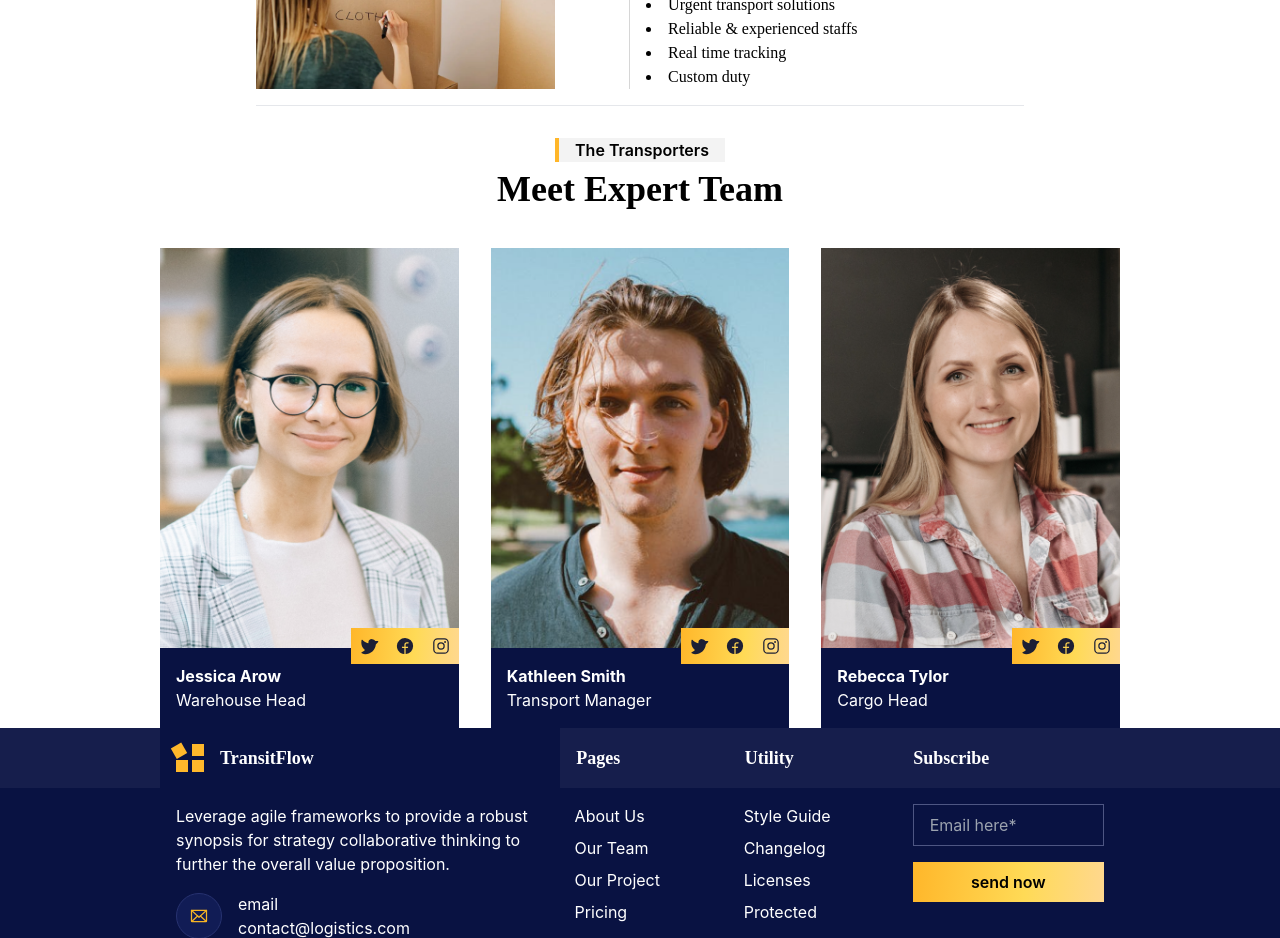
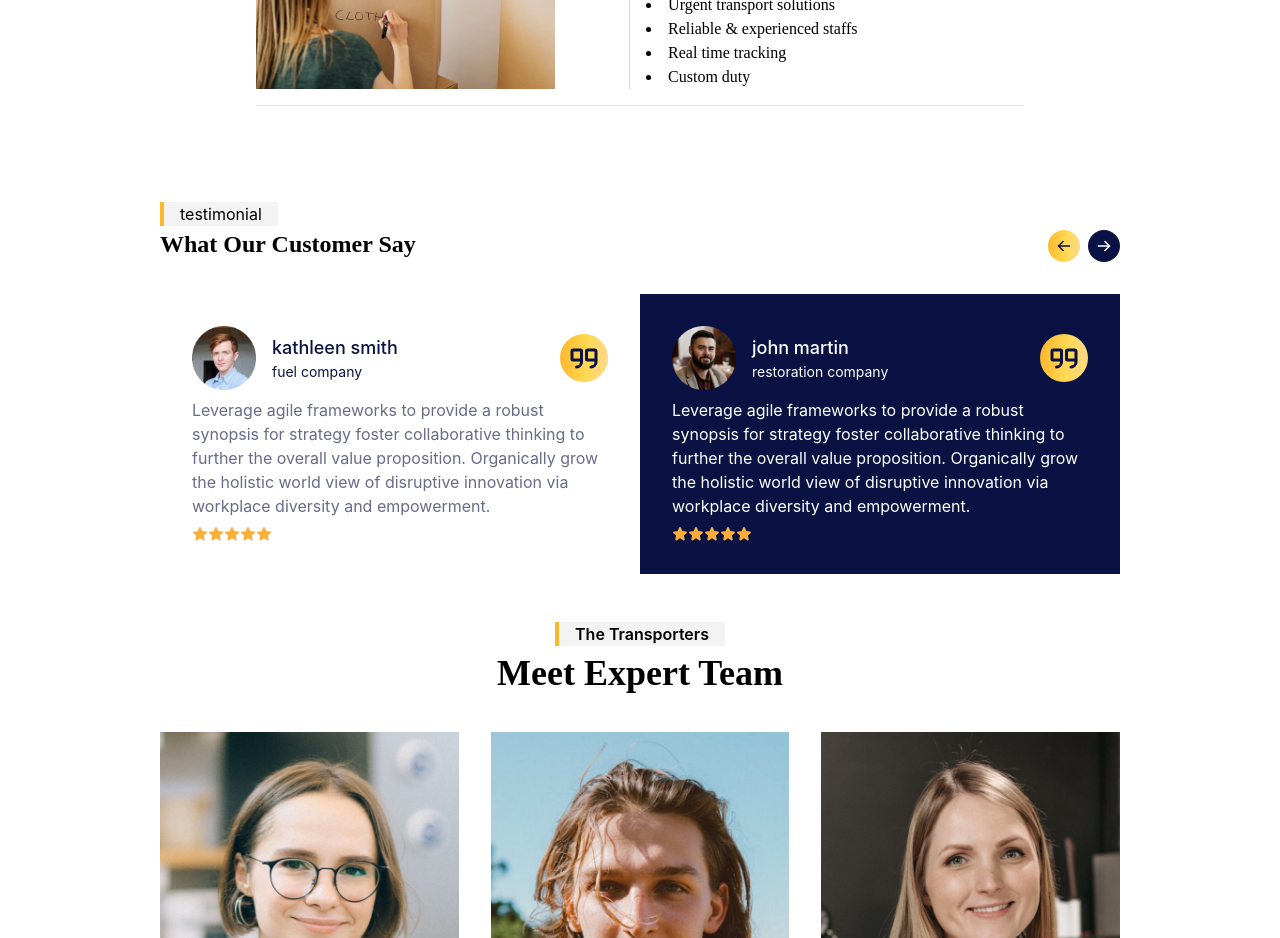
Before and after one commit to smartcollins/logistics, a React (Create React App) app: page / in a window 1280 px wide. Shown: the part 1920-2858 px from the top of the page. Built offline with nearby package versions, Linux system fonts and the light colour scheme.

Commit message:
added Review to Home

```diff
--- a/src/pages/Home.jsx
+++ b/src/pages/Home.jsx
@@ -7,6 +7,7 @@ import card from '../data/card';
 import Card from '../component/Card';
 import news from '../data/news';
 import News from '../component/News';
+import Review from '../component/Review';
 
 
 const Home = ()=>{
@@ -15,6 +16,9 @@ const Home = ()=>{
             <div>{banner.slice(0, 1).map((item, idx) => <Banner key={idx} {...item} />)}</div>
             <div className=' space-y-4 mx-4 lg:my-8 lg:w-3/4 lg:mx-auto xl:w-3/5'>
                 {news.map((item,idx)=><News key={idx} {...item}/>)}
+            </div>
+            <div className='text-center py-8 mx-auto lg:w-3/4'>
+                <Review />
             </div>
             <div className=' md:space-y-8'>
                 <Caption mid={true} dark={true} txt="the transporters" txt2="meet expert team" />
```
